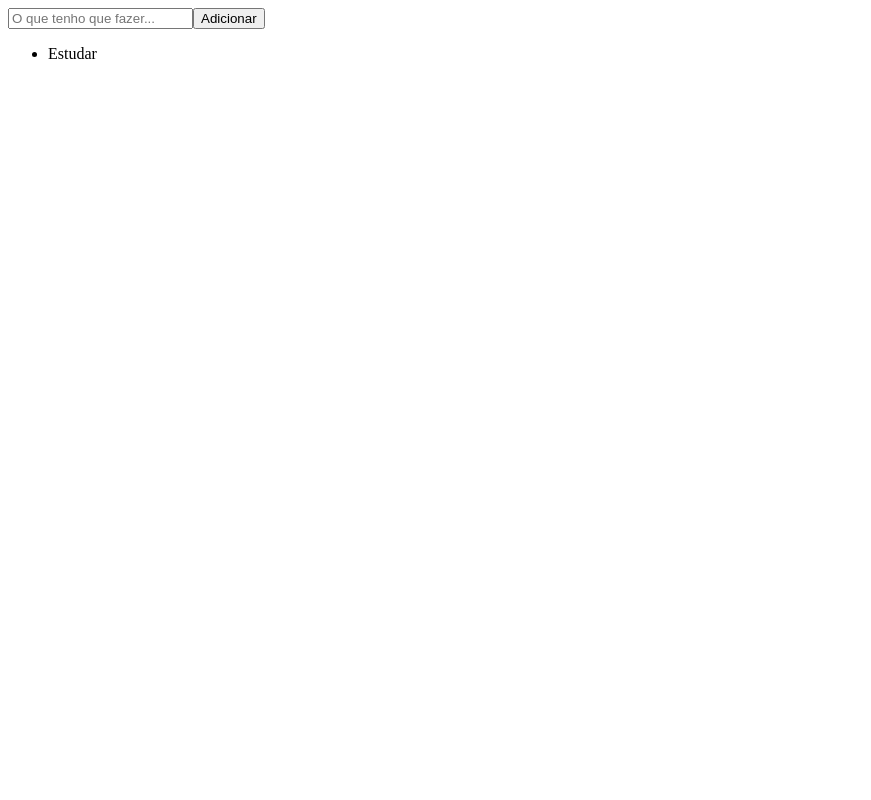
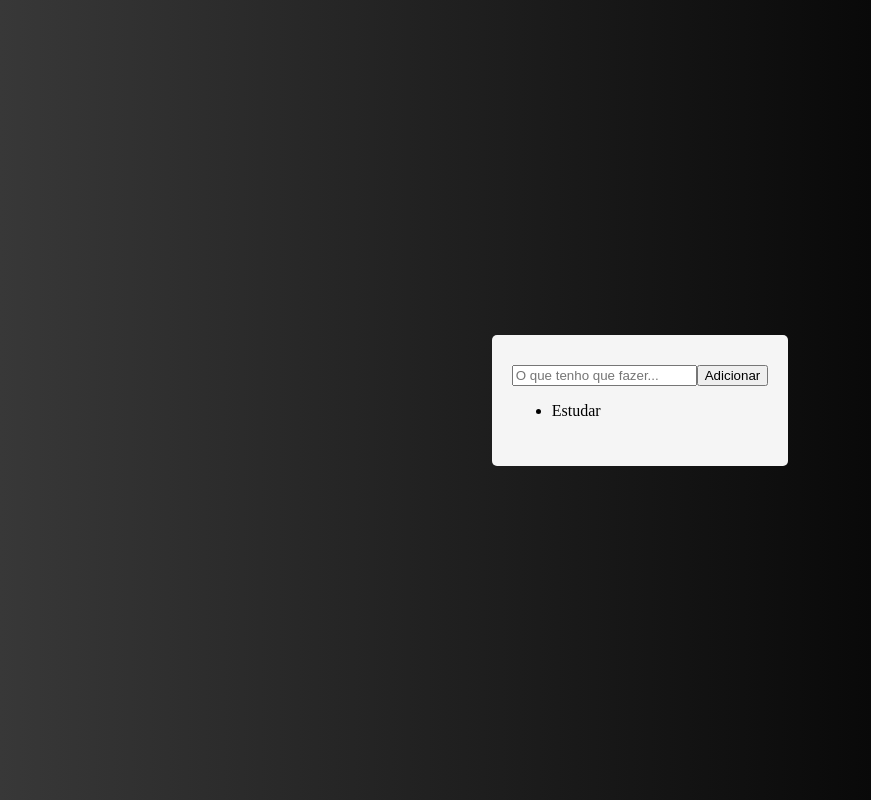
Before and after one commit to IsaqueBatista/To-do_List, a React (Create React App) app: page / in a window 1280 px wide. Shown: the whole page, without its empty margins (0-871 px from the left). Built offline with nearby package versions, Linux system fonts and the light colour scheme.

Commit message:
Styled Components e estilos globais

```diff
--- a/package.json
+++ b/package.json
@@ -9,6 +9,7 @@
     "react": "^18.2.0",
     "react-dom": "^18.2.0",
     "react-scripts": "5.0.1",
+    "styled-components": "^6.0.0-rc.1",
     "uuid": "^9.0.0",
     "web-vitals": "^2.1.0"
   },
--- a/src/App.jsx
+++ b/src/App.jsx
@@ -1,5 +1,6 @@
 import React, { useState } from "react";
 import { v4 as uuid } from "uuid";
+import { Container, ToDoList } from "./styles.js";
 
 function App() {
   const [list, setList] = useState([{ id: uuid(), task: "Estudar" }]);
@@ -10,12 +11,12 @@
   }
 
   function buttonClick() {
-    setList([ ...list, { id: uuid(), task: inputTask }]);
-    // Com o spread operator eu consigo pegar todos os itens da lista e acrescentar um novo item com o inputTask
+    setList([...list, { id: uuid(), task: inputTask }]);
   }
 
   return (
-    <div>
+    <Container>
+      <ToDoList>
         <input onChange={digitarInput} placeholder="O que tenho que fazer..." />
         <button onClick={buttonClick}>Adicionar</button>
 
@@ -24,7 +25,8 @@
             <li key={item.id}>{item.task}</li>
           ))}
         </ul>
-    </div>
+      </ToDoList>
+    </Container>
   );
 }
 
--- /dev/null
+++ b/src/globalStyles.js
@@ -0,0 +1,11 @@
+import { createGlobalStyle } from "styled-components";
+
+const GlobalStyles = createGlobalStyle`
+  body {
+    margin: 0;
+    padding: 0;
+    box-sizing: border-box;
+    outline: none;
+  }
+`;
+export default GlobalStyles;
--- a/src/index.js
+++ b/src/index.js
@@ -1,10 +1,12 @@
-import React from 'react';
-import ReactDOM from 'react-dom/client';
-import App from './App';
+import React from "react";
+import ReactDOM from "react-dom/client";
+import App from "./App";
+import GlobalStyles from "./globalStyles";
 
-const root = ReactDOM.createRoot(document.getElementById('root'));
+const root = ReactDOM.createRoot(document.getElementById("root"));
 root.render(
   <React.StrictMode>
+    <GlobalStyles />
     <App />
   </React.StrictMode>
 );
--- /dev/null
+++ b/src/styles.js
@@ -0,0 +1,17 @@
+import styled from "styled-components";
+
+export const Container = styled.div`
+    background: linear-gradient(90deg, #383838 0%, #000000 81.25%);
+    height: 100vh;
+    width: 100vw;
+
+    display: flex;
+    align-items: center;
+    justify-content: center;
+`
+
+export const ToDoList = styled.div`
+    background: #F5F5F5;
+    border-radius: 5px;
+    padding: 30px 20px;
+`
```
Also changed, not shown: 1 other file (tests, documents, lock files or other folders). Lines whose indentation alone changed are shown as unchanged.
